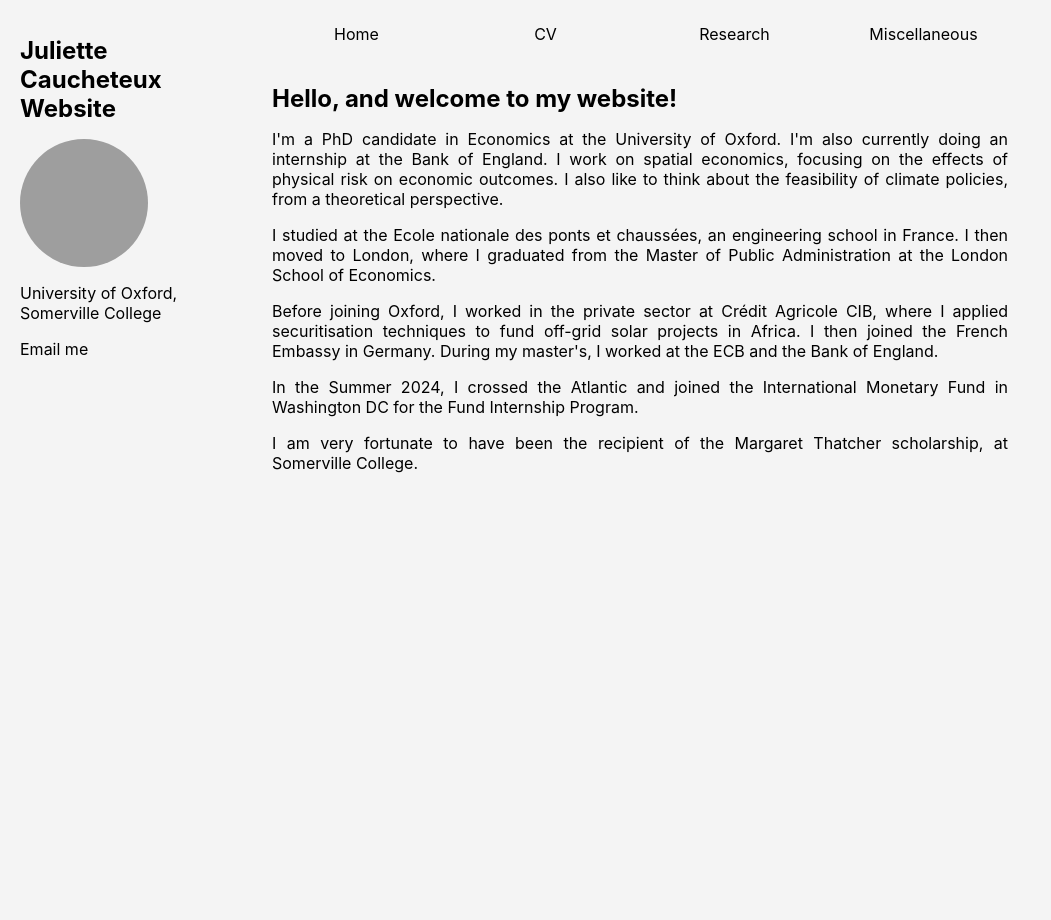
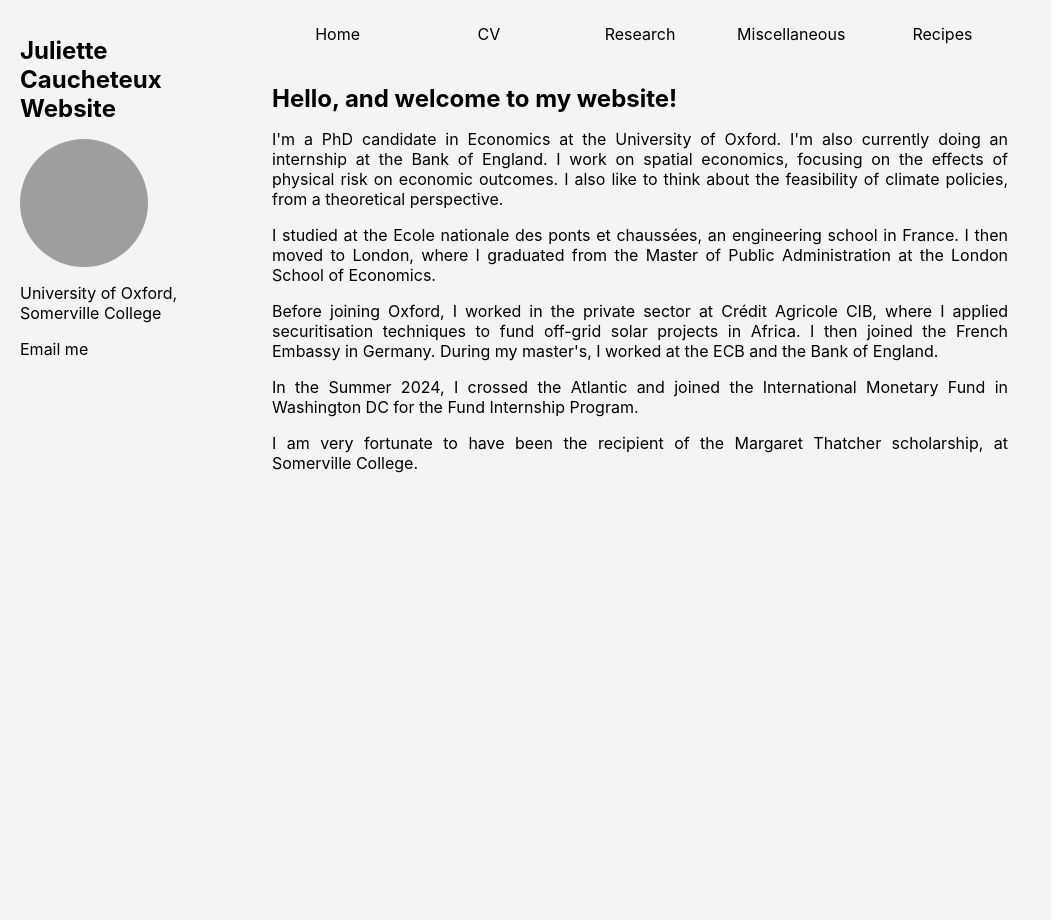
Before and after one commit to JulietteCx/juliettecx.github.io, a Jekyll site: the page built from _pages/index.html, in a window 1280 px wide. Shown: the whole page, without its empty margins (0-1051 px from the left). Built offline with Jekyll 4.4.1, drawn with Linux system fonts in a browser that asks for light colours; grey boxes are pictures that could not be loaded.

Commit message:
Update _config.yml

```diff
--- a/_config.yml
+++ b/_config.yml
@@ -33,3 +33,5 @@ top_panel_links:
     url: "/research/"
   - name: "Miscellaneous"
     url: "/miscellaneous/"
+  - name: "Recipes"
+    url: "/Recipes/"
```
